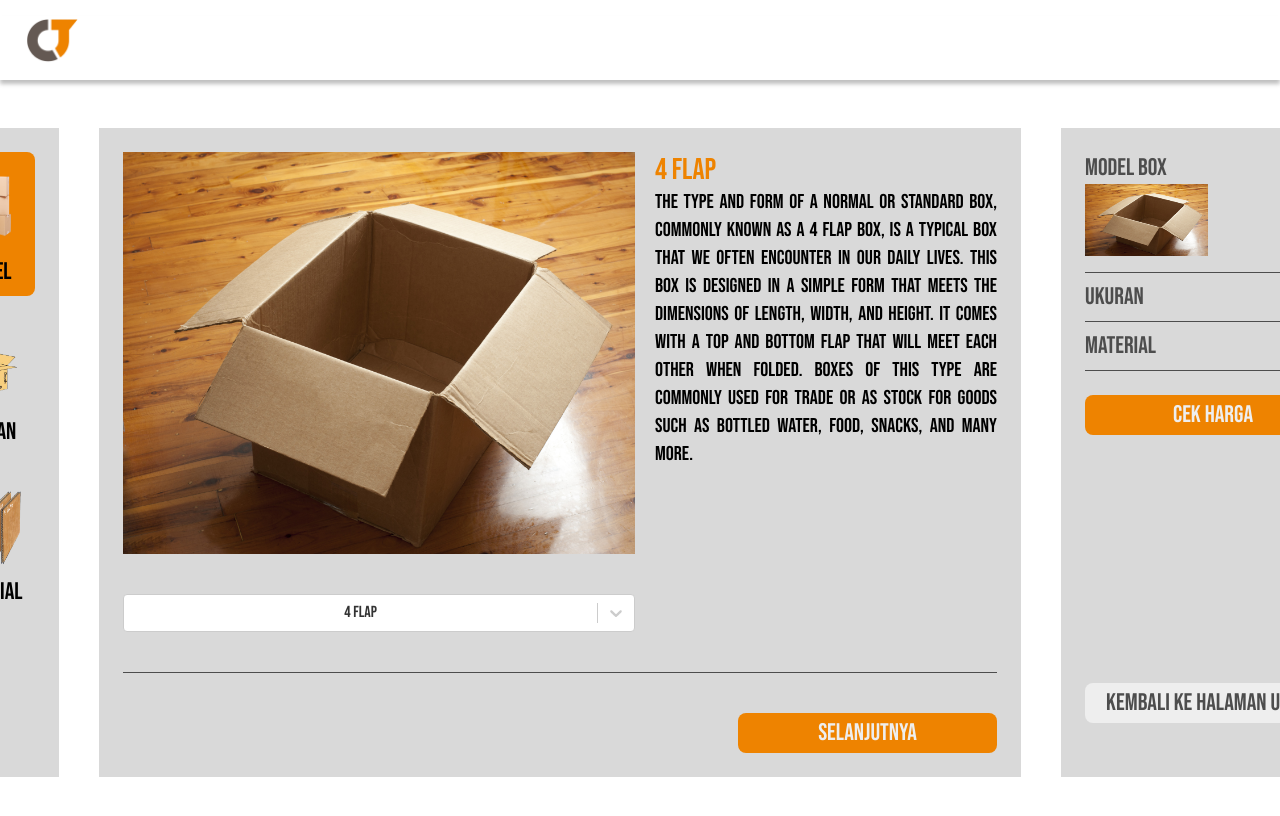
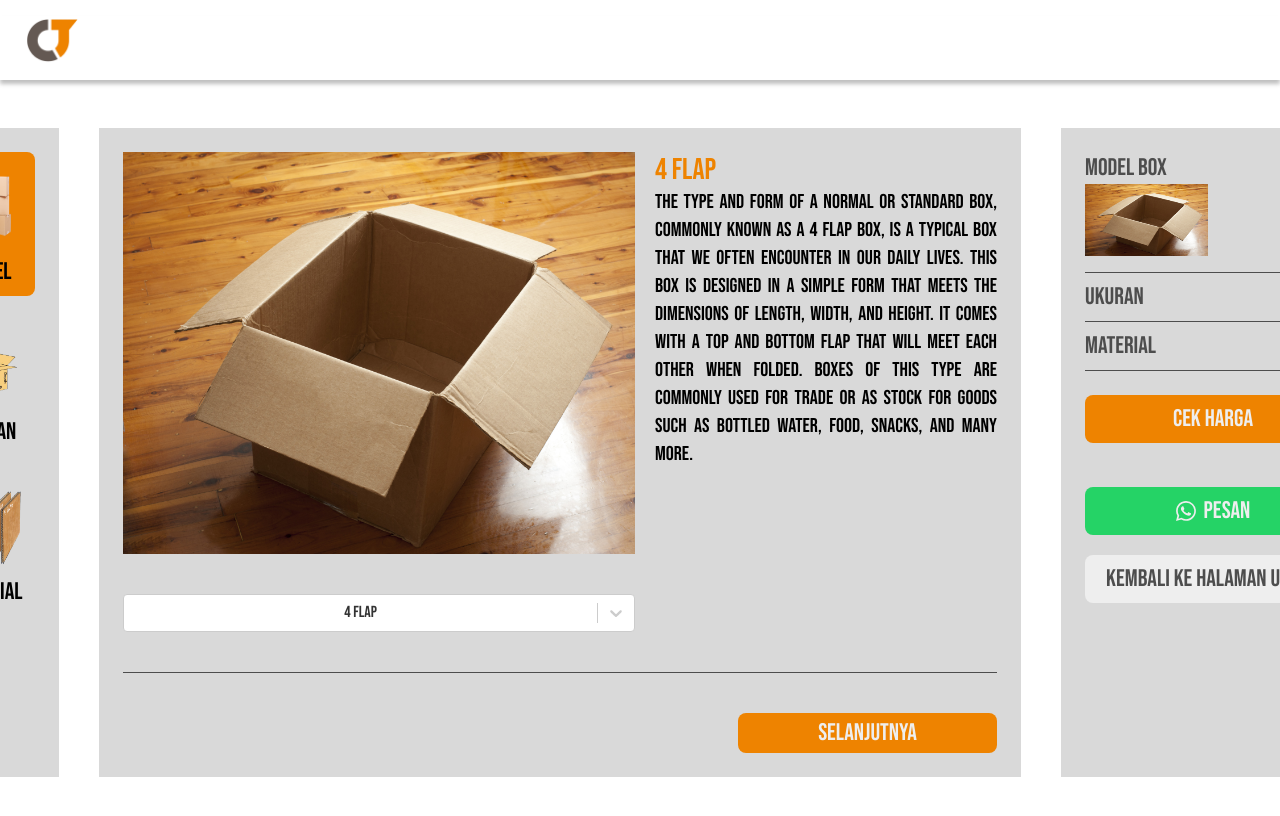
Before and after one commit to RFA863/company_profile, a Next.js app: page /order in a window 1280 px wide. Shown: the top 816 px of the page. Built offline with nearby package versions, Linux system fonts and the light colour scheme.

Commit message:
Revisi Tipis2 Bapakmu

```diff
--- a/package.json
+++ b/package.json
@@ -18,10 +18,7 @@
     "react-icons": "^4.11.0",
     "react-responsive-carousel": "^3.2.23",
     "react-select": "^5.7.5",
-
-
     "react-toastify": "^9.1.3",
-
     "tailwindcss": "3.3.3"
   },
   "devDependencies": {
--- a/src/components/order/ContentMaterial.js
+++ b/src/components/order/ContentMaterial.js
@@ -148,14 +148,6 @@ export default function ContentMaterial({
           <div className="text-xl">{desc}</div>
         </div>
       </div>
-      <div className="flex justify-end border-t border-[#4D4D4D]">
-        <button
-          onClick={nextHandler}
-          className="text-center text-2xl text-[#EEEEEE] bg-[#EE8300] rounded-lg px-20 py-1 mt-10"
-        >
-          SELANJUTNYA
-        </button>
-      </div>
     </div>
   );
 }
--- a/src/components/order/ContentModel.js
+++ b/src/components/order/ContentModel.js
@@ -5,6 +5,7 @@ import { useState } from "react";
 import FourFlap from "../../../public/image/4flap.jpg";
 import Overlap from "../../../public/image/overlap.jpg";
 import TelescopeBox from "../../../public/image/telescopebox.jpeg";
+import Custom from "../../../public/image/Custom.jpg";
 
 export default function ContentModel({ nextHandler, model, setModel }) {
   const productDesc = {
@@ -46,6 +47,17 @@ export default function ContentModel({ nextHandler, model, setModel }) {
         </p>
       </div>
     ),
+    Custom: (
+      <div>
+        <p>
+          Experience the freedom of customization with our personalized box
+          packaging services. At Cahaya Terang Box, we empower our
+          users/customers to order box packaging that aligns perfectly with
+          their unique preferences and needs. Choose the size, shape, and design
+          that suits your product.
+        </p>
+      </div>
+    ),
   };
   const [desc, setDesc] = useState(productDesc.FourFlap);
 
@@ -53,6 +65,7 @@ export default function ContentModel({ nextHandler, model, setModel }) {
     { value: "1", label: "4 Flap" },
     { value: "2", label: "Overlap" },
     { value: "3", label: "Telescope Box" },
+    { value: "4", label: "Custom" },
   ];
 
   const handleSelectChange = (selectedOptions) => {
@@ -81,6 +94,13 @@ export default function ContentModel({ nextHandler, model, setModel }) {
           type: selectedOptions.label,
         });
         break;
+      case "Custom":
+        setDesc(productDesc.Custom);
+        setModel({
+          image: Custom,
+          value: "4",
+          type: selectedOptions.label,
+        });
     }
   };
 
--- a/src/components/order/StatusMenu.js
+++ b/src/components/order/StatusMenu.js
@@ -1,7 +1,61 @@
+"use client";
+
 import Image from "next/image";
+import { BsWhatsapp } from "react-icons/bs";
+
+import { useState, useEffect } from "react";
+import { ToastContainer, toast } from "react-toastify";
+import "react-toastify/dist/ReactToastify.css";
 
 export default function StatusMenu({ model, dimension, material }) {
+  const [harga, setHarga] = useState(null);
+
+  const checkDimension = () => {
+    if (
+      dimension.panjang === "0" ||
+      dimension.panjang === "" ||
+      dimension.lebar === "0" ||
+      dimension.lebar === "" ||
+      dimension.tinggi === "0" ||
+      dimension.tinggi === ""
+    ) {
+      toast.error("Inputan Tidak Boleh Berisi Nol", {
+        position: "top-center",
+        autoClose: 3000,
+        hideProgressBar: true,
+        closeOnClick: true,
+        pauseOnHover: true,
+        draggable: true,
+        progress: undefined,
+        theme: "colored",
+      });
+      return false;
+    } else if (
+      Number(dimension.panjang) > 500 ||
+      Number(dimension.lebar) > 500 ||
+      Number(dimension.tinggi) > 500
+    ) {
+      toast.error("Inputan Tidak Boleh Lebih Dari 500 CM", {
+        position: "top-center",
+        autoClose: 3000,
+        hideProgressBar: true,
+        closeOnClick: true,
+        pauseOnHover: true,
+        draggable: true,
+        progress: undefined,
+        theme: "colored",
+      });
+      return false;
+    }
+
+    return true;
+  };
+
   const cekHarga = async () => {
+    if (!checkDimension()) {
+      return;
+    }
+
     const res = await fetch(process.env.NEXT_PUBLIC_HOST + "/price/check", {
       method: "POST",
       headers: {
@@ -16,11 +70,17 @@ export default function StatusMenu({ model, dimension, material }) {
         bahan: material.type,
       }),
     })
-      .then((res) => {
-        console.log(res.json());
-      })
+      .then((res) => res.json())
       .catch((err) => console.log(err));
+
+    if (res.status === 200) {
+      setHarga(res.data);
+    }
   };
+
+  useEffect(() => {
+    setHarga(null);
+  }, [model, dimension, material]);
 
   return (
     <div className="flex flex-col text-2xl text-[#4D4D4D] w-64">
@@ -53,18 +113,46 @@ export default function StatusMenu({ model, dimension, material }) {
         <div className="text-base">{material.type}</div>
       </div>
       <button
-        className="text-center text-2xl text-[#EEEEEE] bg-[#EE8300] rounded-lg px-1 py-1 my-6"
+        className="text-center text-2xl text-[#EEEEEE] bg-[#EE8300] rounded-lg px-1 py-2 my-6"
         onClick={cekHarga}
       >
         CEK HARGA
       </button>
-      {/* <div className="flex justify-between items-center border-b border-[#4D4D4D] py-2">
-        <div>{harga}</div>
-        <div className="text-base text-[#B90000]">{textHarga}</div>
-      </div> */}
-      <button className="text-center text-2xl text-[#4D4D4D] bg-[#EEEEEE] rounded-lg py-1 mt-56">
+      {harga && (
+        <div className="flex justify-between items-center border-b border-[#4D4D4D] py-2">
+          <div>PERKIRAAN HARGA</div>
+          <div className="text-base text-[#B90000]">{harga}</div>
+        </div>
+      )}
+      <button
+        className="flex items-center justify-center gap-2 text-2xl text-[#EEEEEE] bg-[#25D366] rounded-lg py-2 mt-5"
+        onClick={() => {
+          if (!checkDimension()) {
+            return;
+          }
+          window.open(
+            `https://api.whatsapp.com/send/?phone=6287711173404&text=Halo, saya ingin pesan box dengan detail: Model = ${model.type}, Panjang = ${dimension.panjang} cm, Lebar = ${dimension.lebar} cm, Tinggi = ${dimension.tinggi} cm, Bahan = ${material.type}&type=phone_number&app_absent=0`
+          );
+        }}
+      >
+        <BsWhatsapp className="w-5 h-5" />
+        <p>PESAN</p>
+      </button>
+      <button className="text-center text-2xl text-[#4D4D4D] bg-[#EEEEEE] rounded-lg py-2 mt-5">
         KEMBALI KE HALAMAN UTAMA
       </button>
+      <ToastContainer
+        position="top-right"
+        autoClose={5000}
+        hideProgressBar={true}
+        newestOnTop={false}
+        closeOnClick
+        rtl={false}
+        pauseOnFocusLoss
+        draggable
+        pauseOnHover
+        theme="light"
+      />
     </div>
   );
 }
```
Also changed, not shown: public/image/Custom.jpg (added), 1 other file (tests, documents, lock files or other folders).
